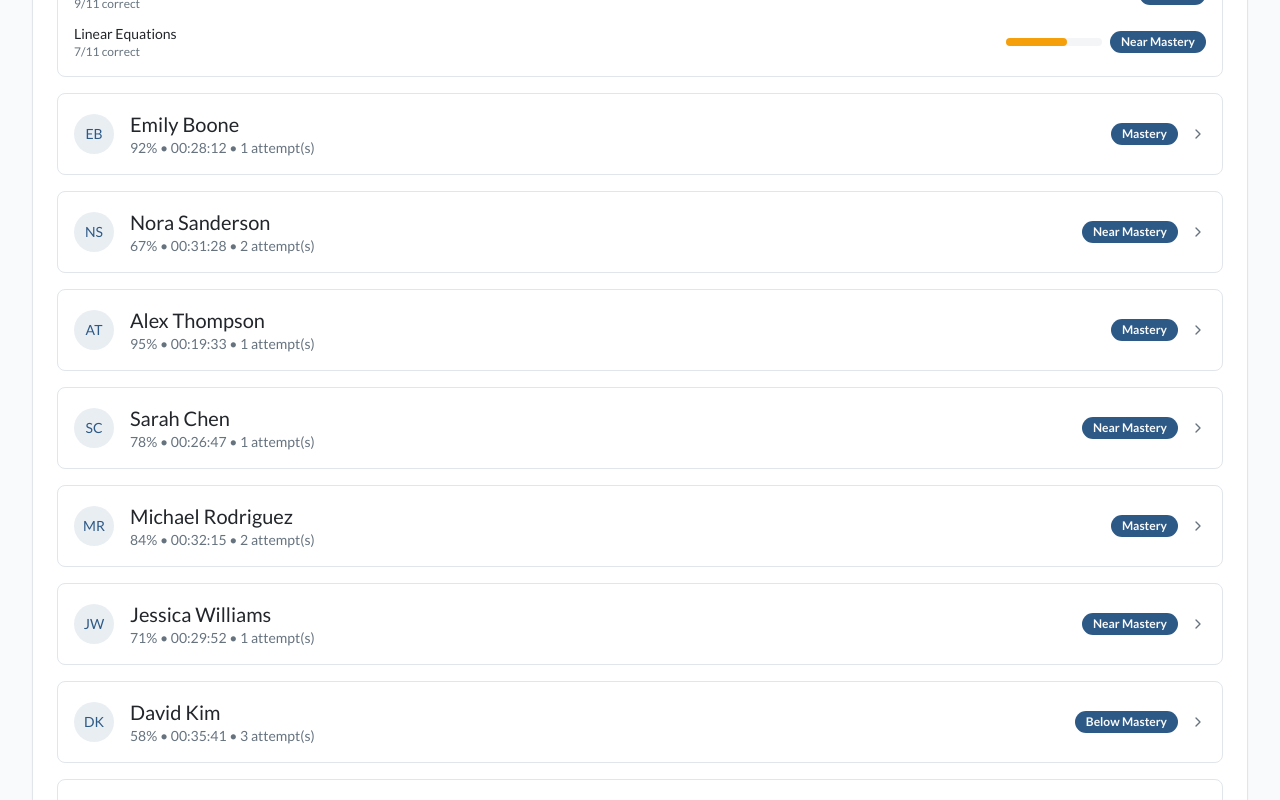
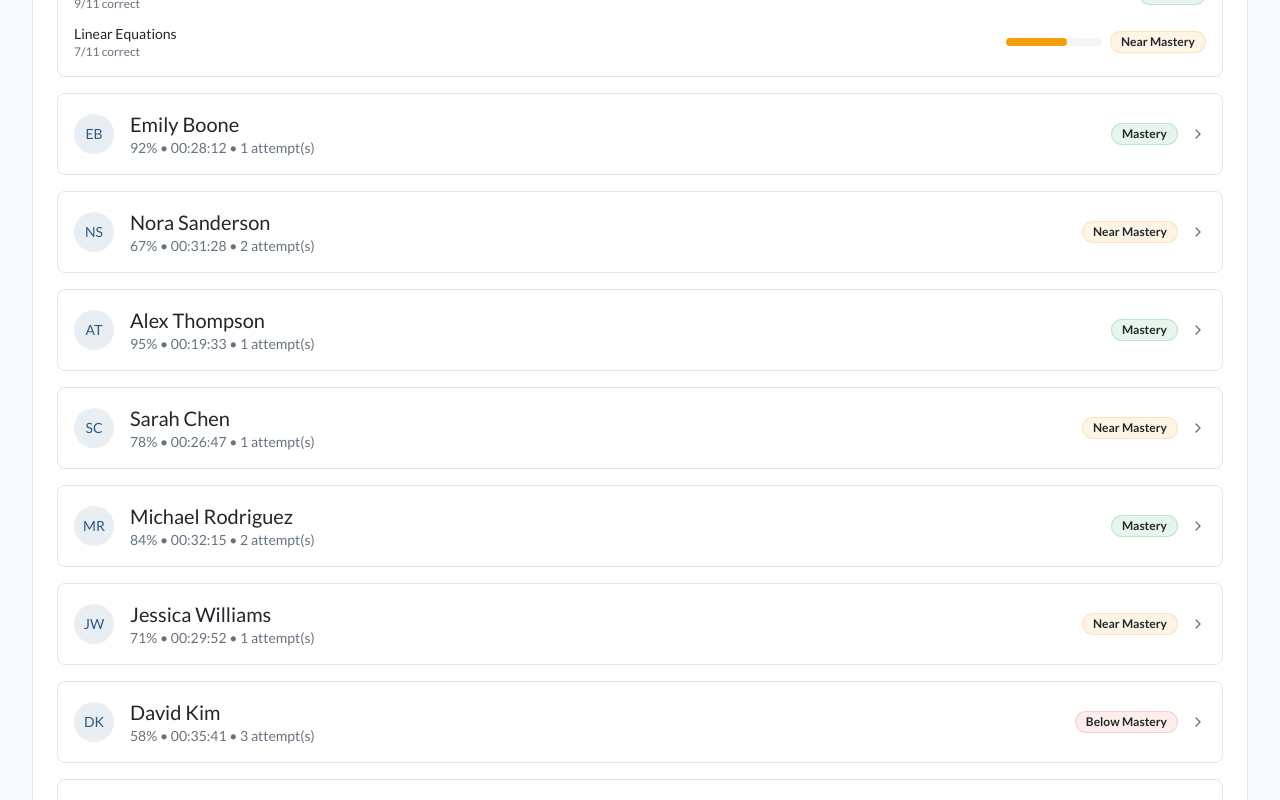
Before and after one commit to MikeBlom/ams-quiz-report, a React (Vite) app: page /assessment/students in a window 1280 px wide. Shown: the part 400-1200 px from the top of the page. Built offline with nearby package versions, Linux system fonts and the light colour scheme.

Commit message:
Fix mastery data pills
Update the background color of the pills containing mastery data to reflect the design system's color coding for mastery (green), near mastery (yellow), and below mastery (red).

```diff
--- a/src/components/StudentAnalysis.tsx
+++ b/src/components/StudentAnalysis.tsx
@@ -297,13 +297,13 @@ const StudentAnalysis = () => {
   const getMasteryBadge = (mastery: string) => {
     switch (mastery) {
       case 'mastery':
-        return <Badge className="performance-mastery">Mastery</Badge>;
+        return <Badge variant="outline" className="performance-mastery">Mastery</Badge>;
       case 'near-mastery':
-        return <Badge className="performance-near-mastery">Near Mastery</Badge>;
+        return <Badge variant="outline" className="performance-near-mastery">Near Mastery</Badge>;
       case 'below-mastery':
-        return <Badge className="performance-below-mastery">Below Mastery</Badge>;
+        return <Badge variant="outline" className="performance-below-mastery">Below Mastery</Badge>;
       default:
-        return <Badge className="performance-not-assessed">Not Assessed</Badge>;
+        return <Badge variant="outline" className="performance-not-assessed">Not Assessed</Badge>;
     }
   };
 
```
